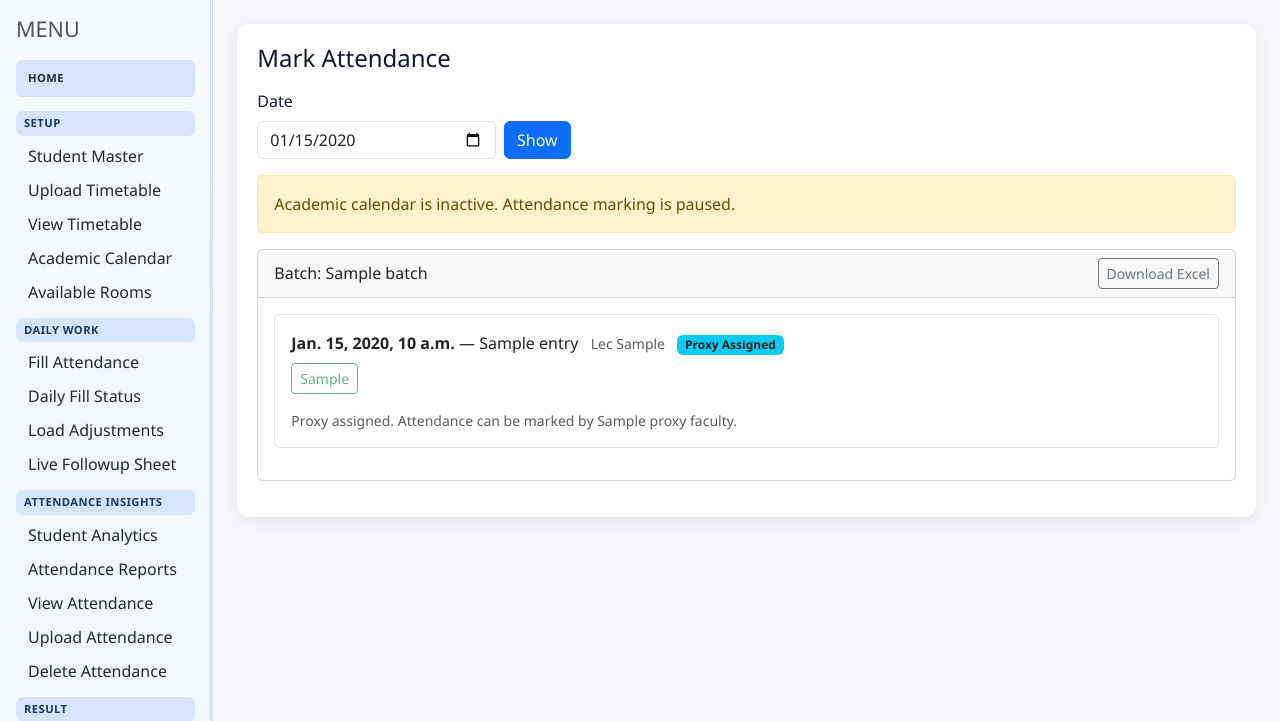
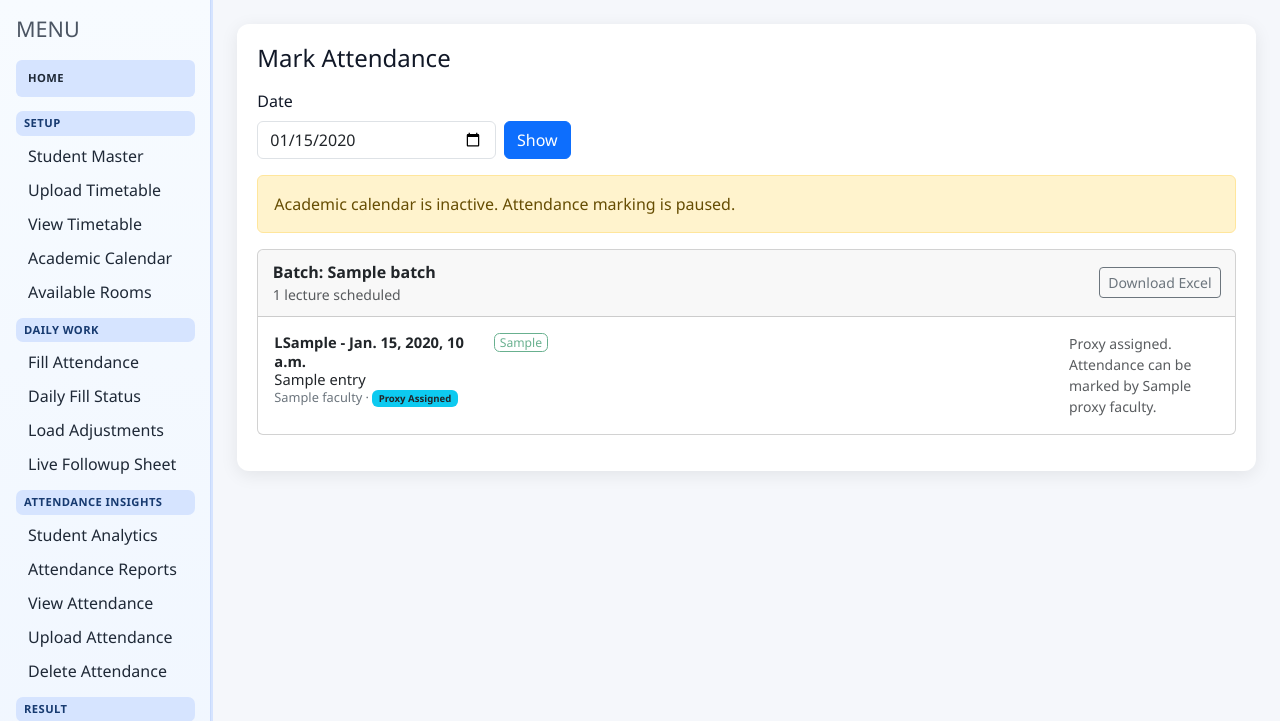
Before and after one commit to hi8866749627-sudo/HiMentor, a Django app: template core/templates/mentor_mark_attendance.html in a window 1280 px wide. Shown: the part 70-791 px from the top of the page. Run offline with Django 5.2, Linux system fonts and the light colour scheme; tables that the repository leaves empty hold one stand-in row (values such as "Sample post"); the template is opened without the code that fills it: values that come from a table or form of the project are taken from there, most other values are stand-ins (such as "Sample title", 1, 10 or a date in 2020).

Commit message:
Compact faculty attendance entry layout

```diff
--- a/core/templates/mentor_mark_attendance.html
+++ b/core/templates/mentor_mark_attendance.html
@@ -1,5 +1,73 @@
 {% extends "base.html" %}
 {% block content %}
+
+<style>
+.compact-batch-card .card-header {
+    padding: .65rem .9rem;
+}
+.slot-card {
+    padding: .55rem 0;
+    border-bottom: 1px solid #eef1f4;
+}
+.slot-card:last-child {
+    border-bottom: 0;
+}
+.slot-card .attendance-form {
+    display: block;
+    width: 100%;
+}
+.compact-slot-row {
+    display: grid;
+    grid-template-columns: 210px 1fr 150px;
+    gap: .6rem;
+    align-items: start;
+}
+.slot-meta {
+    font-size: .92rem;
+    line-height: 1.25;
+}
+.slot-meta .slot-title {
+    font-weight: 700;
+}
+.slot-meta .slot-sub {
+    color: #6c757d;
+    font-size: .8rem;
+}
+.roll-grid-compact {
+    display: flex;
+    flex-wrap: wrap;
+    gap: .2rem;
+    min-width: 0;
+    align-content: flex-start;
+    max-width: 100%;
+}
+.roll-grid-compact .roll-btn {
+    min-width: 30px;
+    flex: 0 0 auto;
+    padding: .1rem .3rem;
+    line-height: 1.1;
+    font-size: .76rem;
+    border-radius: .35rem;
+}
+.slot-actions {
+    display: flex;
+    flex-wrap: wrap;
+    gap: .35rem;
+    justify-content: flex-end;
+}
+.slot-actions .btn {
+    padding: .22rem .5rem;
+    font-size: .78rem;
+}
+@media (max-width: 991.98px) {
+    .compact-slot-row {
+        grid-template-columns: 1fr;
+    }
+    .slot-actions {
+        justify-content: flex-start;
+    }
+}
+</style>
 
 <h4 class="mb-3">Mark Attendance</h4>
 
@@ -22,34 +90,20 @@
 {% endif %}
 
 {% for batch in batch_rows %}
-<div class="card mb-3">
+<div class="card mb-3 compact-batch-card">
     <div class="card-header d-flex justify-content-between align-items-center">
-        <span>Batch: {{ batch.batch }}</span>
+        <div>
+            <div class="fw-bold">Batch: {{ batch.batch }}</div>
+            <div class="text-muted small">{{ batch.slots|length }} lecture{{ batch.slots|length|pluralize }} scheduled</div>
+        </div>
         <a class="btn btn-sm btn-outline-secondary"
            href="/attendance-analytics/daily-excel/?date={{ selected_date|date:'Y-m-d' }}&batch={{ batch.batch|urlencode }}">
            Download Excel
         </a>
     </div>
-    <div class="card-body">
+    <div class="card-body py-2">
         {% for slot in batch.slots %}
-        <div class="border rounded p-3 mb-3">
-            <div class="d-flex flex-wrap align-items-center justify-content-between gap-2 mb-2">
-                <div>
-                    <strong>{{ slot.entry.time_slot }}</strong> — {{ slot.entry.subject }}
-                    <span class="text-muted small ms-2">Lec {{ slot.entry.lecture_no }}</span>
-                    {% if slot.adjustment and slot.adjustment.proxy_faculty %}
-                        {% if slot.adjustment.proxy_faculty.name == mentor.name %}
-                            <span class="badge bg-warning text-dark ms-2">Proxy</span>
-                        {% else %}
-                            <span class="badge bg-info text-dark ms-2">Proxy Assigned</span>
-                        {% endif %}
-                    {% endif %}
-                </div>
-                <div class="text-muted small">
-                    {% if slot.session %}Last updated: {{ slot.session.updated_at|date:"d M Y H:i" }}{% endif %}
-                </div>
-            </div>
-
+        <div class="slot-card">
             <form class="attendance-form">
                 {% csrf_token %}
                 <input type="hidden" name="date" value="{{ selected_date|date:'Y-m-d' }}">
@@ -59,9 +113,27 @@
                 <input type="hidden" name="adjustment_id" value="{{ slot.adjustment.id }}">
                 {% endif %}
 
-                <div class="row g-2">
+                <div class="compact-slot-row">
+                    <div class="slot-meta">
+                        <div class="slot-title">L{{ slot.entry.lecture_no }} - {{ slot.entry.time_slot }}</div>
+                        <div>{{ slot.entry.subject }}</div>
+                        <div class="slot-sub">
+                            {{ slot.entry.faculty }}
+                            {% if slot.adjustment and slot.adjustment.proxy_faculty %}
+                                {% if slot.adjustment.proxy_faculty.name == mentor.name %}
+                                    · <span class="badge bg-warning text-dark">Proxy</span>
+                                {% else %}
+                                    · <span class="badge bg-info text-dark">Proxy Assigned</span>
+                                {% endif %}
+                            {% endif %}
+                        </div>
+                        {% if slot.session %}
+                        <div class="slot-sub mt-1">Last updated: {{ slot.session.updated_at|date:"d M Y H:i" }}</div>
+                        {% endif %}
+                    </div>
+
+                    <div class="roll-grid-compact">
                         {% for s in batch.students %}
-                    <div class="col-4 col-md-2">
                         <button type="button"
                                 class="btn btn-sm roll-btn {% if s.roll_no in slot.absent_rolls %}btn-danger{% else %}btn-outline-success{% endif %}"
                                 data-roll="{{ s.roll_no }}"
@@ -69,18 +141,18 @@
                                 {% if slot.adjustment and slot.adjustment.proxy_faculty and slot.adjustment.proxy_faculty.name != mentor.name %}disabled{% endif %}>
                             {{ s.roll_no }}
                         </button>
-                    </div>
                         {% endfor %}
                     </div>
 
-                <div class="mt-3 d-flex gap-2 flex-wrap">
+                    <div class="slot-actions">
                         {% if slot.adjustment and slot.adjustment.proxy_faculty and slot.adjustment.proxy_faculty.name != mentor.name %}
-                        <span class="text-muted small">Proxy assigned. Attendance can be marked by {{ slot.adjustment.proxy_faculty.name }}.</span>
+                            <span class="text-muted small align-self-center">Proxy assigned. Attendance can be marked by {{ slot.adjustment.proxy_faculty.name }}.</span>
                         {% else %}
                             <button type="button" class="btn btn-success btn-sm all-present-btn">All Present</button>
                             <button type="button" class="btn btn-primary btn-sm save-btn">Save</button>
-                        <span class="text-success small d-none save-status">Saved</span>
+                            <span class="text-success small d-none save-status align-self-center">Saved</span>
                         {% endif %}
+                    </div>
                 </div>
             </form>
         </div>
```
Lines whose indentation alone changed are shown as unchanged.
